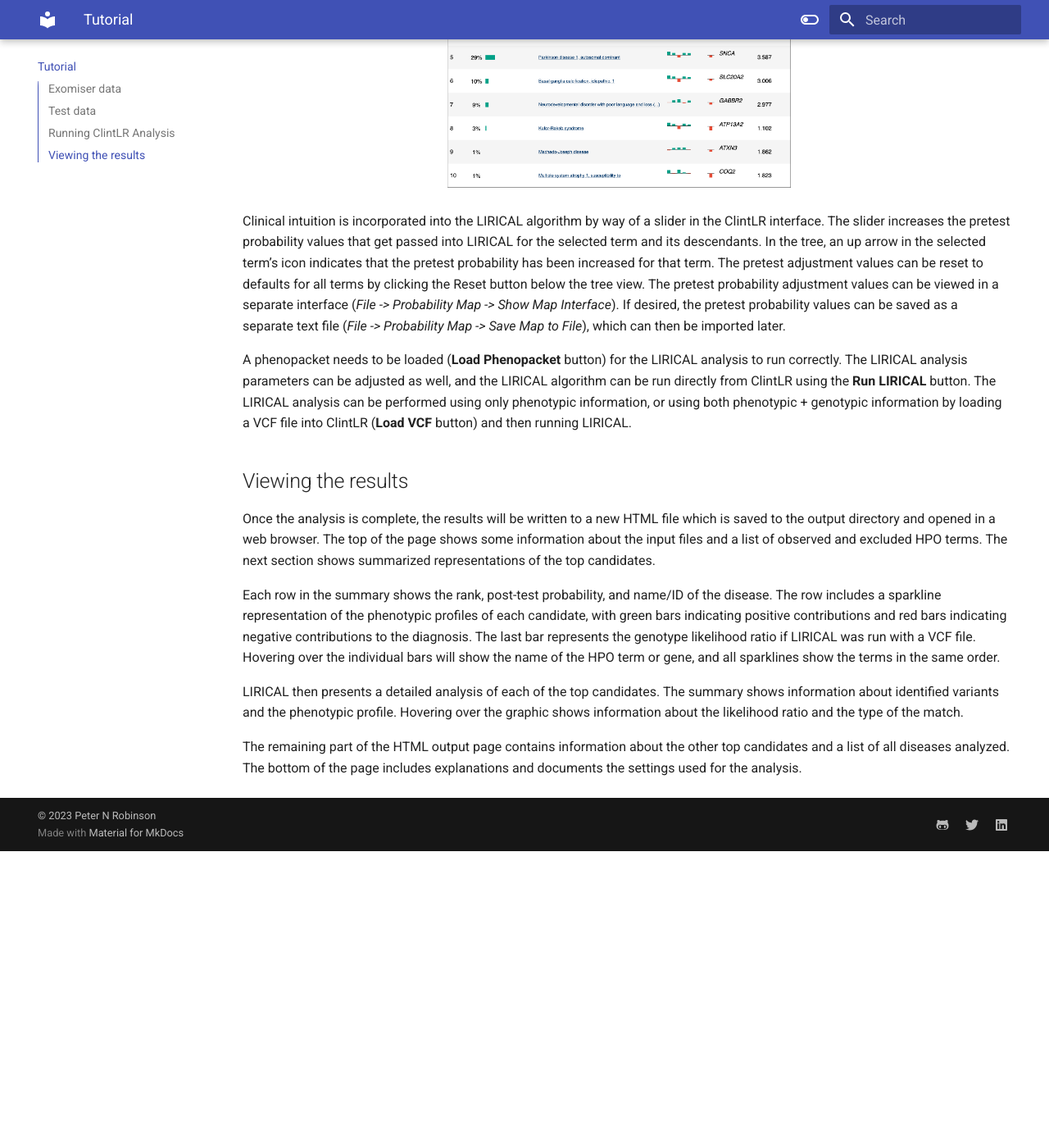
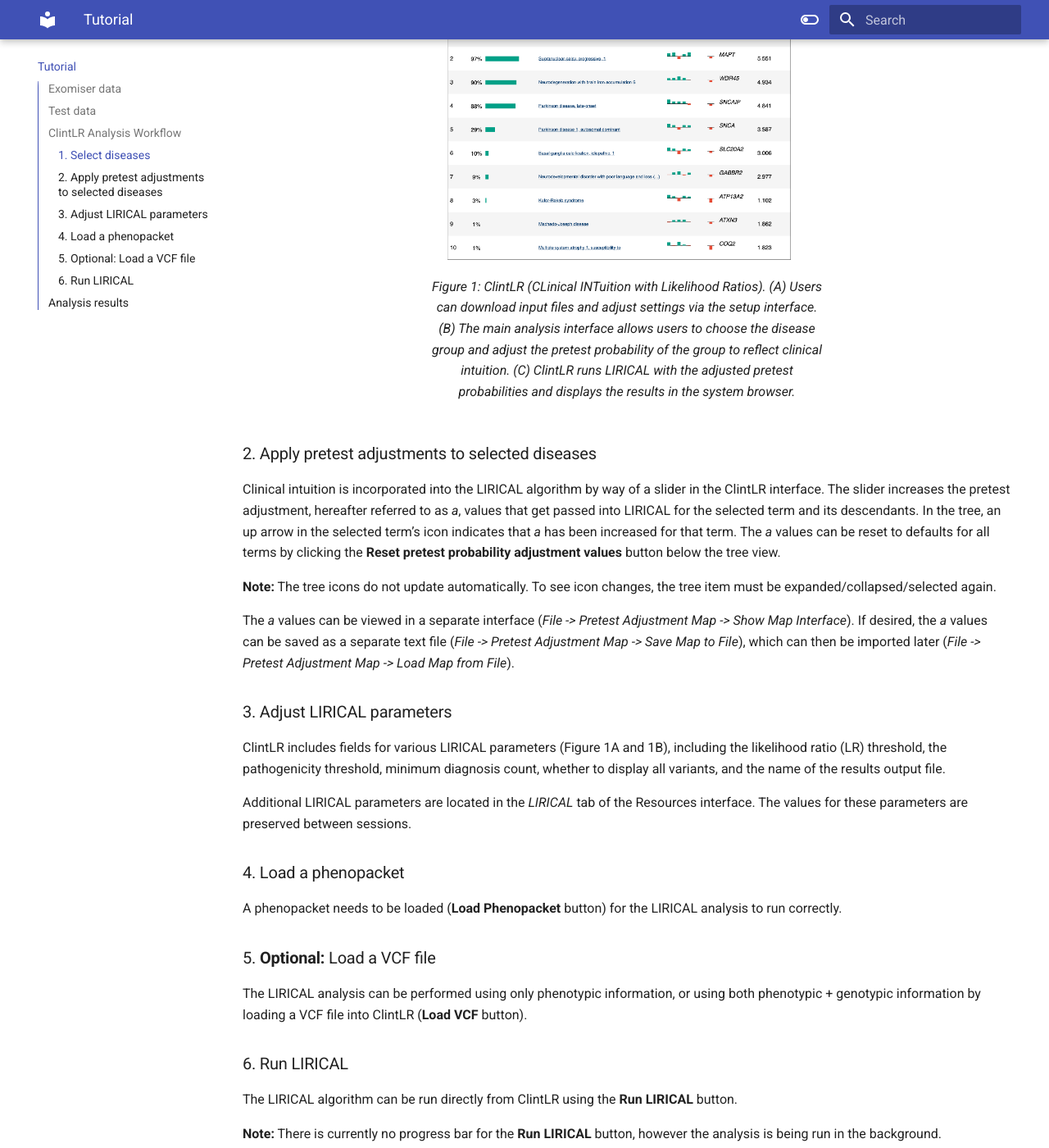
Before and after one commit to TheJacksonLaboratory/ClintLR, an MkDocs documentation site: the page built from docs/tutorial.md, in a window 1280 px wide and 1400 px high, scrolled down 1239 px. Shown: the whole window at 82% size. Built offline with MkDocs 1.6.1 and Material for MkDocs 9.7.7, drawn with Linux system fonts in a browser that asks for light colours; before the commit the page ends 2277 px from its top, so only the background shows below that; some of the changed text lies outside the part shown.

Commit message:
Update docs.

````diff
--- a/docs/developers.md
+++ /dev/null
@@ -1,22 +0,0 @@
-# Developers
-
-
-## Building from source
-
-
-
-Clone the ClintLR project from GitHub, then checkout and package.
-
-```
-$ git clone https://github.com/TheJacksonLaboratory/ClintLR.git
-$ cd ClintLR
-$ ./mvnw --also-make --batch-mode package -P release
-```
-
-
-To complete setup, download the LIRICAL resources and compile.
-
-```
-$ java -jar lirical-cli/target/lirical-cli-2.0.0.jar download
-$ ./mvnw clean compile
-```
--- a/docs/setup.md
+++ b/docs/setup.md
@@ -1,10 +1,5 @@
 
 # Setting up ClintLR
-
-ClintLR is a desktop Java application that includes LIRICAL analysis. Therefore, ClintLR requires LIRICAL to be installed.
-Instructions for installing LIRICAL can be found [here](https://thejacksonlaboratory.github.io/LIRICAL/stable/setup.html#rstsetup).
-Similar to LIRICAL, ClintLR also requires Exomiser to be installed as a library before it can be compiled and built.
-
 
 ## Prerequisites
 
@@ -12,7 +7,17 @@ ClintLR was written with Java version 17 but will compile under Java 17 or highe
 build ClintLR from source, then the build process described below requires
 [Git](https://git-scm.com/book/en/v2) and
 [Java Development Kit 17](https://www.oracle.com/java/technologies/downloads/) or higher.
+ClintLR also requires Exomiser to be installed as a library before it can be compiled and built.
 
+
+## Installing ClintLR
+
+Executable JAR files for Linux, Mac, and Windows platforms can be downloaded from the
+[releases](https://github.com/TheJacksonLaboratory/ClintLR/releases) page.
+
+**Note:** In order to run ClintLR using the JAR for Mac OS with ARM architecture (e.g. Apple M1 chip), LIRICAL needs to
+be installed separately. Instructions for installing LIRICAL as a library can be found
+[here](https://thejacksonlaboratory.github.io/LIRICAL/stable/setup.html#building-to-use-as-a-library).
 
 
 ## Building from sources
@@ -34,29 +39,42 @@ of Maven prior to build is *not* required.
 
 To launch the ClintLR GUI, run:
 
-```java -jar clintlr-gui/target/clintlr-gui-[version].jar```
+```java -jar path/to/clintlr/jar```
 
 
 
 ## Resources Setup
 
-Prior to performing analysis in the ClintLR GUI, the locations of certain resources (the Mondo ontology, output directory, LIRICAL data directory, and Exomiser variant files)
+Prior to performing analysis in the ClintLR GUI, the locations of certain resources (the Mondo ontology, output directory,
+LIRICAL data directory, and Exomiser variant files)
 need to be specified. This can be done from the Resources interface, accessed from the *File -> Show Resources* menu.
-Resources set in this interface are preserved between sessions.
+Resources set in this interface are preserved between sessions and saved in a .clintlr configuration folder that is
+created automatically in the home directory.
 
-![Screenshot of the ClintLR resources interface](_static/ClintLRresourcesFigure.png "Screenshot of the ClintLR resources interface Ontology + Output tab (top) and LIRICAL tab (bottom)")
+<figure markdown>
+  ![Screenshot of the ClintLR resources interface](_static/ClintLRresourcesFigure.png)
+  <figcaption>Screenshot of the ClintLR resources interface Ontology + Output tab (top) and LIRICAL tab (bottom)</figcaption>
+</figure>
 
-The Mondo ontology and output directory paths are found in the *Ontology + Output* tab, and LIRICAL resources are found in the *LIRICAL* tab.
-If you have a local Mondo ontology file to use, you can set its path using the **Set Path** button. Alternatively, clicking
+### Ontology + Output
+The Mondo ontology and output directory paths are found in the *Ontology + Output* tab.
+The Mondo ontology is required to use ClintLR. Clicking
 the **Download** button will download and save the latest version of the Mondo ontology to your machine.
+
+**Note:**  There are currently no progress bars for the download buttons, however they are working in the background, and need
+only be clicked once.
 
 The output directory refers to a local directory to which the analysis results files will be saved.
 This can be set using the **Set Path** button next to the Output directory field.
 
+### LIRICAL
+LIRICAL resources are found in the *LIRICAL* tab.
 The LIRICAL data directory refers to the directory that contains
-[additional files](https://thejacksonlaboratory.github.io/LIRICAL/stable/setup.html#rstsetup) that LIRICAL requires to run.
-Similar to the Mondo ontology, a local directory can be specified or the files can be downloaded.
+[additional files](https://thejacksonlaboratory.github.io/LIRICAL/stable/setup.html#lirical-data-files) that LIRICAL requires to run.
+Similar to the Mondo ontology, clicking
+the **Download** button will download and save the LIRICAL files to your machine.
 
-The Exomiser variant files refer to data files from Exomiser that LIRICAL uses to the annotate the VCF file and support variant interpretation.
+The Exomiser variant files refer to data files from Exomiser that LIRICAL uses to the annotate the VCF file and
+support variant interpretation.
 The Exomiser data files can be obtained from the [Exomiser download site](https://exomiser.monarchinitiative.org/exomiser/download).
 Once the Exomiser files are downloaded, their local paths can be set using the respective **Set Path** buttons.
--- a/docs/tutorial.md
+++ b/docs/tutorial.md
@@ -22,35 +22,73 @@ variant into a public VCF file and can be used to test ClintLR.
 
 
 
-## Running ClintLR Analysis
+## ClintLR Analysis Workflow
 
-The tree view shows the loaded Mondo ontology. Tree item icons indicate which terms are OMIM (black circle) or OMIMPS (red circle) terms.
+### 1. Select diseases
+
+The tree view shows the loaded Mondo ontology. Tree item icons indicate which terms are OMIM (black circle) or
+OMIMPS (red circle) terms.
 You can jump to specific terms in the ontology by using the *Browse Mondo Terms* or *Browse OMIM Terms* search fields.
-The Mondo term search field autocompletes the Mondo ontology disease name/label, and the OMIM term search field autocompletes the OMIM term ID.
-Information for the selected term is displayed in an HTML window to the right of the tree view.
+The Mondo term search field autocompletes the Mondo ontology disease name/label, and the OMIM term search field autocompletes
+the OMIM term ID.
+Information for the selected term is displayed in an HTML window to the right of the tree view (Figure 1B).
+
+<figure markdown>
+  ![Screenshot of the ClintLR interface](_static/ClintLR_screenshot_and_results.png)
+  <figcaption>Figure 1:
+ClintLR (CLinical INTuition with Likelihood Ratios).
+(A) Users can download input files and adjust settings via the setup interface.
+(B) The main analysis interface allows users to choose the disease group and adjust the pretest probability of the group to
+reflect clinical intuition.
+(C) ClintLR runs LIRICAL with the adjusted pretest probabilities and displays the results in the system browser.</figcaption>
+</figure>
 
 
-![Screenshot of the ClintLR interface](_static/ClintLR_screenshot_and_results.png "ClintLR (CLinical INTuition with Likelihood Ratios). (A) Users can download input files and adjust settings via the setup interface. (B) The main analysis interface allows users to choose the disease group and adjust the pretest probability of the group to reflect clinical intuition. (C) ClintLR the runs LIRICAL with the adjusted pretest probabilities and displays the results in the system browser.")
-
+### 2. Apply pretest adjustments to selected diseases
 
 Clinical intuition is incorporated into the LIRICAL algorithm by way of a slider in the ClintLR interface.
-The slider increases the pretest probability values that get passed into LIRICAL for the selected term and its descendants.
-In the tree, an up arrow in the selected term’s icon indicates that the pretest probability has been increased for that term.
-The pretest adjustment values can be reset to defaults for all terms by clicking the Reset button below the tree view.
-The pretest probability adjustment values can be viewed in a separate interface (*File -> Probability Map -> Show Map Interface*).
-If desired, the pretest probability values can be saved as a separate text file (*File -> Probability Map -> Save Map to File*), which can then be imported later.
+The slider increases the pretest adjustment, hereafter referred to as *a*, values that get passed into LIRICAL for
+the selected term and its descendants.
+In the tree, an up arrow in the selected term’s icon indicates that *a* has been increased for that term.
+The *a* values can be reset to defaults for all terms by clicking the **Reset pretest probability adjustment values**
+button below the tree view.
+
+**Note:** The tree icons do not update automatically. To see icon changes, the tree item must be expanded/collapsed/selected again.
+
+The *a* values can be viewed in a separate interface (*File -> Pretest Adjustment Map -> Show Map Interface*).
+If desired, the *a* values can be saved as a separate text file (*File -> Pretest Adjustment Map -> Save Map to File*),
+which can then be imported later (*File -> Pretest Adjustment Map -> Load Map from File*).
+
+### 3. Adjust LIRICAL parameters
+
+ClintLR includes fields for various LIRICAL parameters (Figure 1A and 1B), including the likelihood ratio (LR) threshold,
+the pathogenicity threshold, minimum diagnosis count, whether to display all variants, and the name of the results
+output file.
+
+Additional LIRICAL parameters are located in the *LIRICAL* tab of the Resources interface. The values for these parameters
+are preserved between sessions.
+
+### 4. Load a phenopacket
 
 A phenopacket needs to be loaded (**Load Phenopacket** button) for the LIRICAL analysis to run correctly.
-The LIRICAL analysis parameters can be adjusted as well, and the LIRICAL algorithm can be run directly from ClintLR using the **Run LIRICAL** button.
+
+### 5. **Optional:** Load a VCF file
+
 The LIRICAL analysis can be performed using only phenotypic information, or using both phenotypic + genotypic information
-by loading a VCF file into ClintLR (**Load VCF** button) and then running LIRICAL.
+by loading a VCF file into ClintLR (**Load VCF** button).
 
+### 6. Run LIRICAL
 
+The LIRICAL algorithm can be run directly from ClintLR using the **Run LIRICAL** button.
 
-## Viewing the results
+**Note:** There is currently no progress bar for the **Run LIRICAL** button, however the analysis is being run
+in the background.
 
-Once the analysis is complete, the results will be written to a new HTML file which is saved to the output directory and
-opened in a web browser. The top of the page shows some information about the input files and a list of observed
+## Analysis results
+
+Once the analysis is complete, the results will be written to a new HTML file (Figure 1C) and opened in a web browser.
+This HTML file is also saved locally in the output directory specified in the Resources interface.
+The top of the page shows some information about the input files and a list of observed
 and excluded HPO terms. The next section shows summarized representations of the top candidates.
 
 Each row in the summary shows the rank, post-test probability, and name/ID of the disease. The row includes a sparkline
--- a/mkdocs.yml
+++ b/mkdocs.yml
@@ -31,7 +31,6 @@ theme:
 
 nav:
   - Home: 'index.md'
-  - Developers: 'developers.md'
   - Setup: 'setup.md'
   - Tutorial: 'tutorial.md'
 
@@ -72,7 +71,7 @@ markdown_extensions:
   - md_in_html
   - tables
   - pymdownx.emoji:
-      emoji_index: !!python/name:materialx.emoji.twemoji
+      emoji_index: !!python/name:material.extensions.emoji.twemoji
       emoji_generator: !!python/name:materialx.emoji.to_svg
 
 copyright: |
````
Also changed, not shown: README.md (+10 -3 lines), 2 other files.
